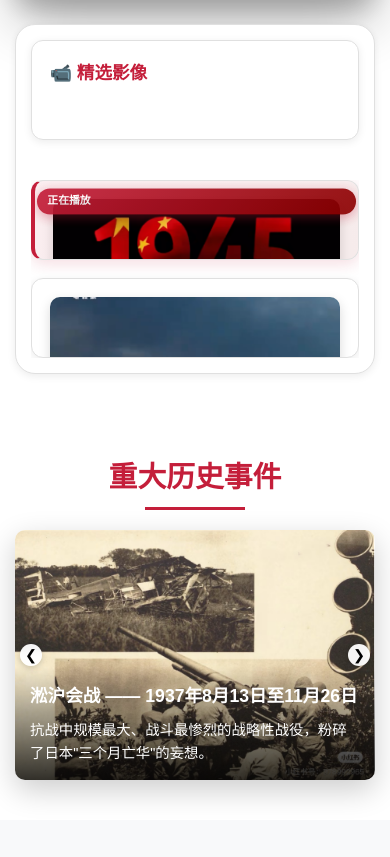
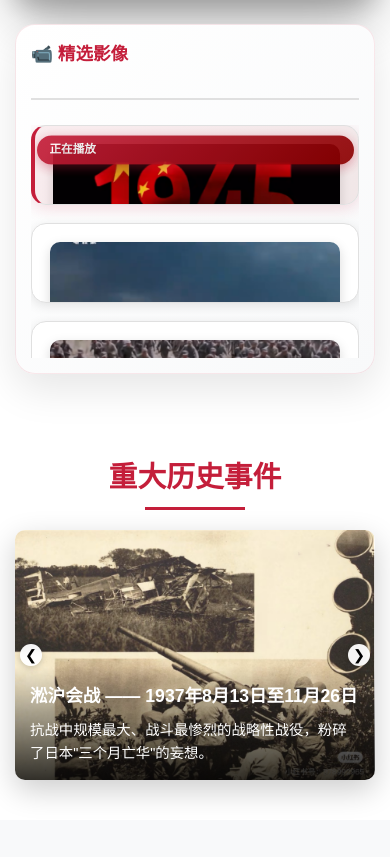
Before and after one commit to Yuting-33/kangzhan, a plain HTML site: page index.html in a window 390 px wide. Shown: the part 1101-1958 px from the top of the page. Drawn offline with Linux system fonts and the light colour scheme.

Commit message:
Refactor playlist item styles and label positioning
Adjusted layout and styling for playlist items and video module. Updated positioning and appearance of the '正在播放' label.

```diff
--- a/styles.css
+++ b/styles.css
@@ -723,7 +723,7 @@ h1, h2, h3, h4, h5, h6, p, span, div {
     content: "正在播放";
     position: absolute;
     top: 8px;
-    right: 8px;
+    left: 8px;
     background: linear-gradient(135deg, #c41e3a, #8b0000);
     color: white;
     padding: 4px 10px;
@@ -1163,68 +1163,88 @@ h1, h2, h3, h4, h5, h6, p, span, div {
     }
 
     /* 视频模块移动端修复 */
-    .video-playlist,
-    .playlist-header,
-
-.playlist-item {
+    .video-playlist {
+        height: auto;
+        max-height: none;
+        min-height: 400px;
+        padding: 20px;
+    }
+
+    .playlist-items {
+        display: grid;
+        grid-template-columns: 1fr; /* 单列布局 */
+        gap: 20px;
+        padding-right: 0;
+    }
+
+    .playlist-item {
         display: flex;
-        gap: 15px;
-        padding: 18px;
-        border-radius: 12px;
+        flex-direction: column; /* 垂直布局 */
+        padding: 20px;
+        border-radius: 15px;
         background: white;
         border: 1px solid #e0e0e0;
-        box-shadow: 0 2px 8px rgba(0,0,0,0.08);
+        box-shadow: 0 3px 12px rgba(0,0,0,0.1);
         transition: all 0.3s ease;
-        min-height: 100px;
+        min-height: 150px; /* 增加高度 */
         position: relative;
     }
 
+    .item-thumbnail {
+        width: 100%;
+        height: 100px; /* 固定高度 */
+        border-radius: 10px;
+        overflow: hidden;
+        margin-bottom: 15px;
+    }
+
     .item-info {
+        width: 100%;
         flex: 1;
         display: flex;
         flex-direction: column;
-        justify-content: center;
-        min-width: 0;
-        padding-right: 10px;
-        padding-top: 15px;
+        justify-content: flex-start;
         z-index: 10;
         position: relative;
     }
 
     .item-info h4 {
         color: #333;
-        font-size: 0.95rem;
+        font-size: 1.1rem;
         font-weight: 600;
-        margin-bottom: 6px;
-        line-height: 1.3;
-        z-index: 10;
-        position: relative;
-    }
-
-    .item-info p {
-        color: #666;
-        font-size: 0.8rem;
+        margin-bottom: 8px;
         line-height: 1.4;
         z-index: 10;
         position: relative;
-    }
-
-    /* 将"正在播放"标签移到左上角 */
+        font-family: 'Microsoft YaHei', 'Arial', sans-serif !important;
+    }
+
+    .item-info p {
+        color: #666;
+        font-size: 0.9rem;
+        line-height: 1.5;
+        z-index: 10;
+        position: relative;
+        font-family: 'Microsoft YaHei', 'Arial', sans-serif !important;
+    }
+
+    /* 调整"正在播放"标签位置 */
     .playlist-item.active::after {
         content: "正在播放";
         position: absolute;
-        top: 8px;
-        left: 8px;
+        top: 10px;
+        right: 10px; /* 移到右上角 */
         background: linear-gradient(135deg, #c41e3a, #8b0000);
         color: white;
-        padding: 4px 10px;
+        padding: 5px 12px;
         border-radius: 15px;
-        font-size: 0.65rem;
+        font-size: 0.7rem;
         font-weight: 700;
         box-shadow: 0 3px 10px rgba(196, 30, 58, 0.4);
         animation: playingPulse 2s ease-in-out infinite;
-        z-index: 5;
-    }
+        z-index: 15;
+    }
+
 
     .duration {
         font-size: 0.65rem !important;
```
